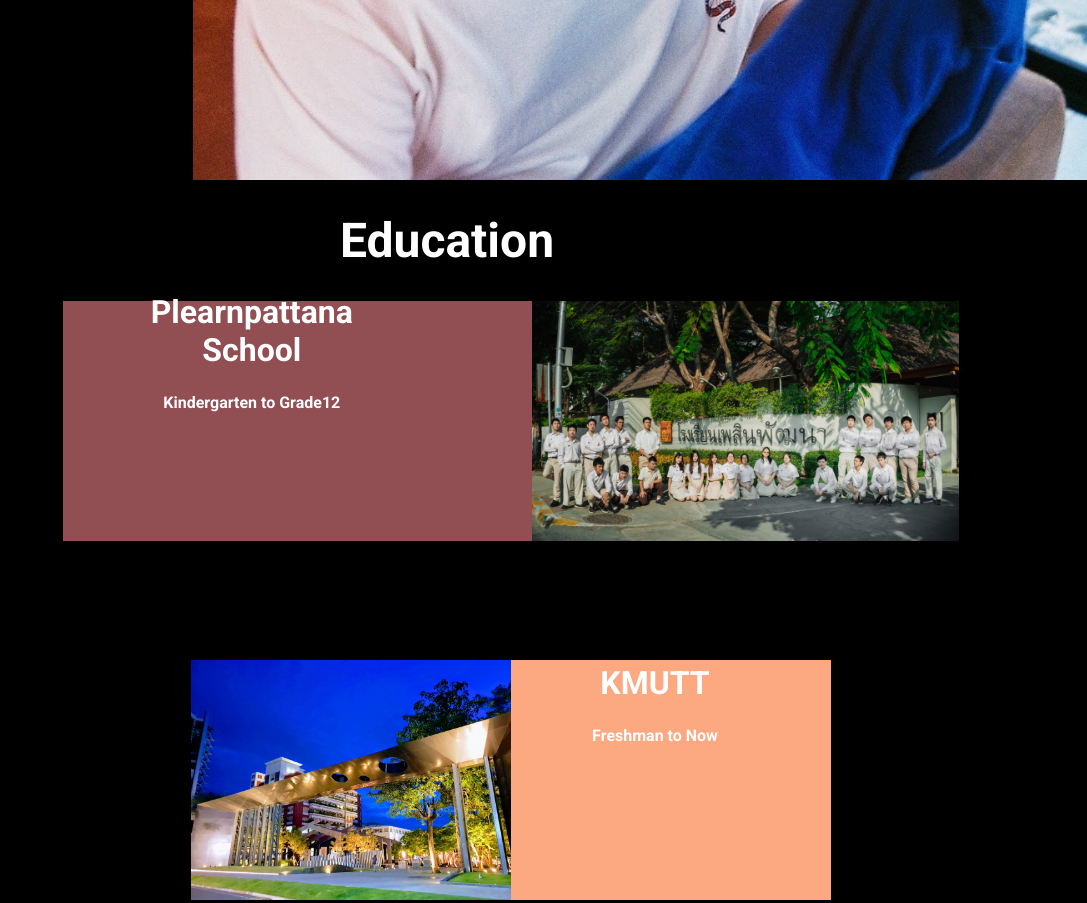
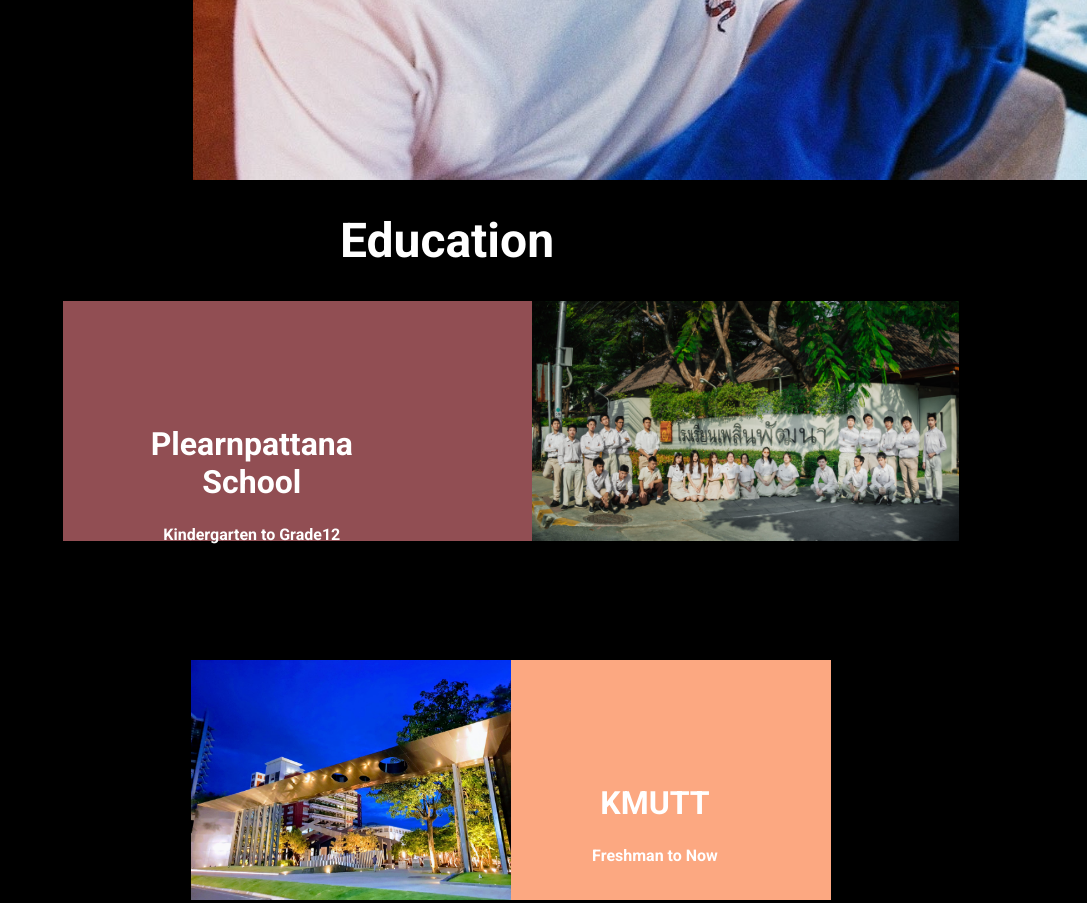
Before and after one commit to KhemIngkapat/KhemIngkapat.github.io, a plain HTML site: page index.html in a window 1280 px wide. Shown: the part 1420-2323 px from the top of the page, without its empty margins (193-1280 px from the left). Drawn offline with Linux system fonts and the light colour scheme.

Commit message:
alignment fixed

```diff
--- a/style.css
+++ b/style.css
@@ -143,7 +143,7 @@ nav ul li a:hover{
 
 .p-right .desc{
     position: relative;
-    top: -70%;
+    top:  -15%;
     left: 0%;
 }
 
@@ -166,7 +166,7 @@ nav ul li a:hover{
 
 .p-left .desc{
     position: relative;
-    top: -65%;
+    top: -15%;
     left: 50%;
 }
 
```
